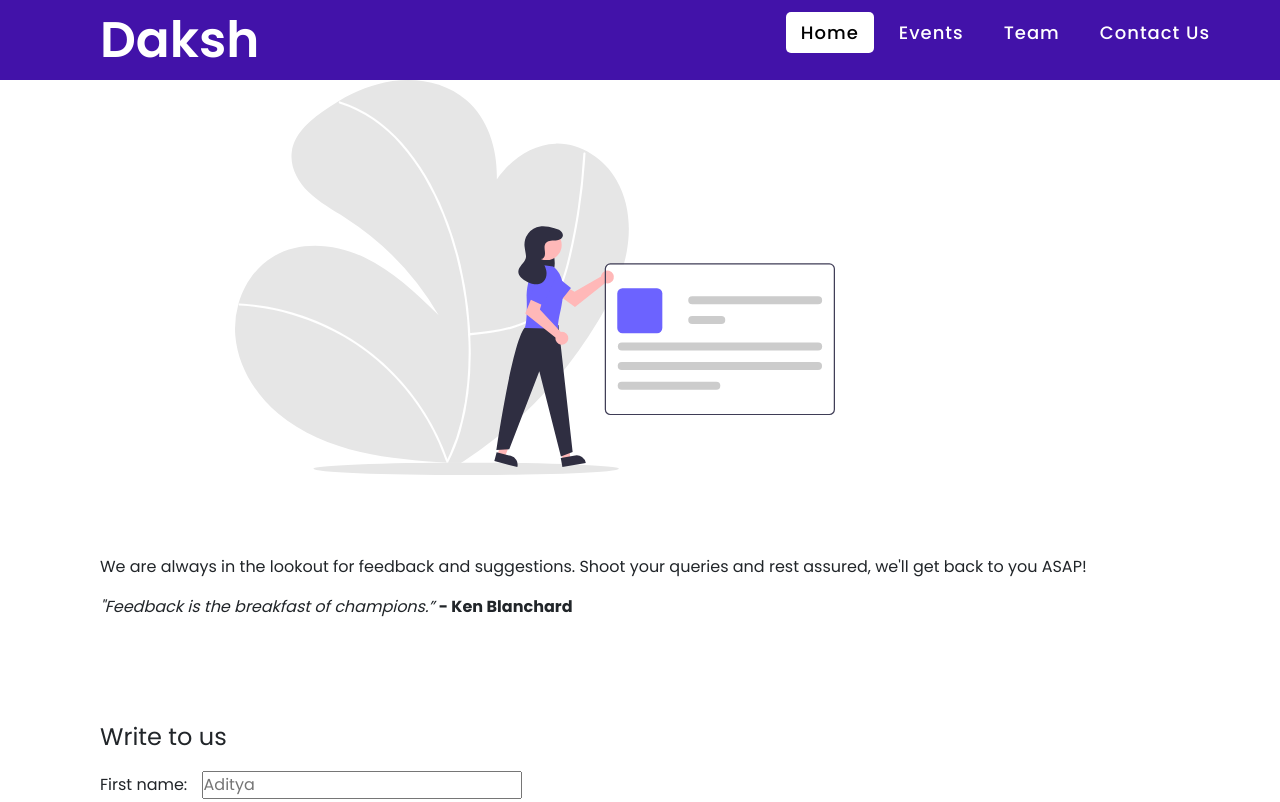
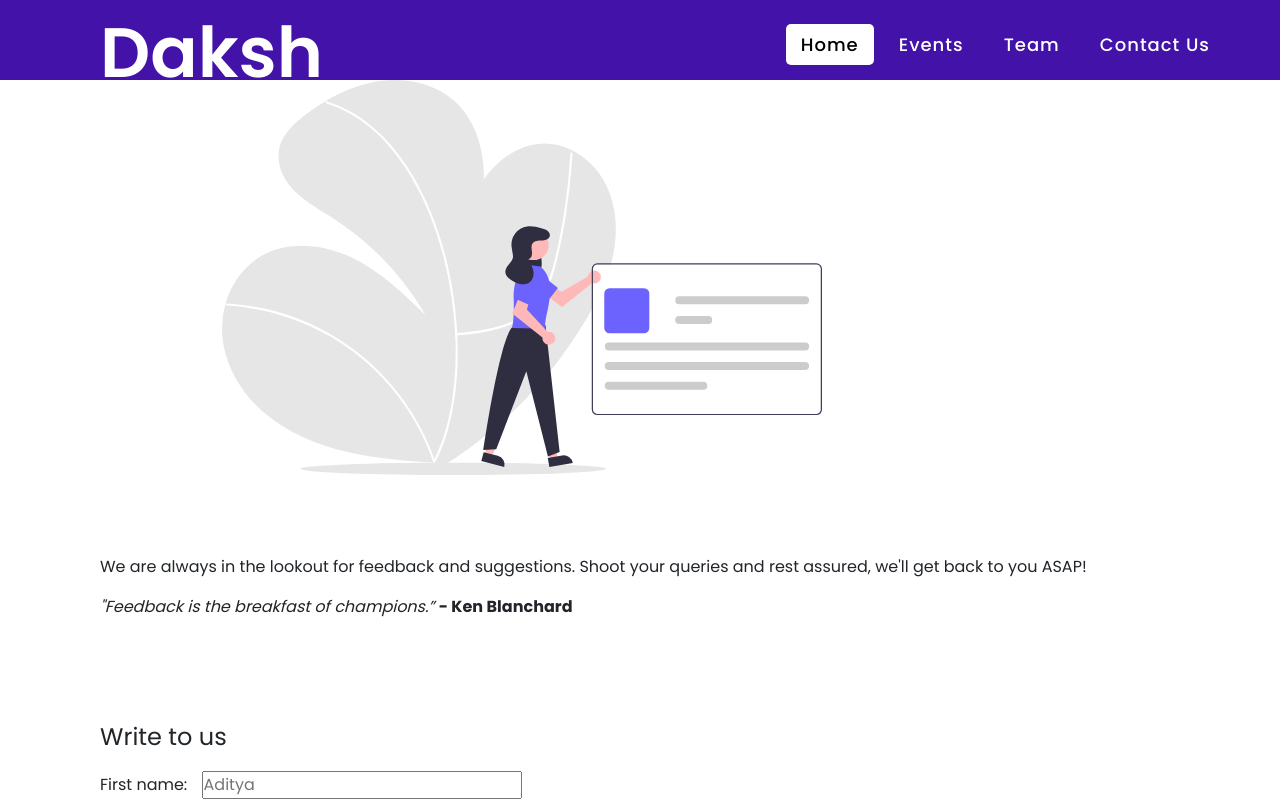
Before and after one commit to AdityaTheDev/DakshRecruitmentWebsite, a plain HTML site: page index.html in a window 1280 px wide. Shown: the top 802 px of the page. Drawn offline with nearby package versions, Linux system fonts and the light colour scheme.

Commit message:
Update style.css

```diff
--- a/style.css
+++ b/style.css
@@ -8,7 +8,7 @@
 }
 
 .img {
-  margin-left: 235px;
+  margin-left: 222px;
 
 }
 
@@ -78,7 +78,7 @@ nav {
 
 nav .logo {
   color: white;
-  font-size: 50px;
+  font-size: 70px;
   font-weight: 600;
 }
 
```
